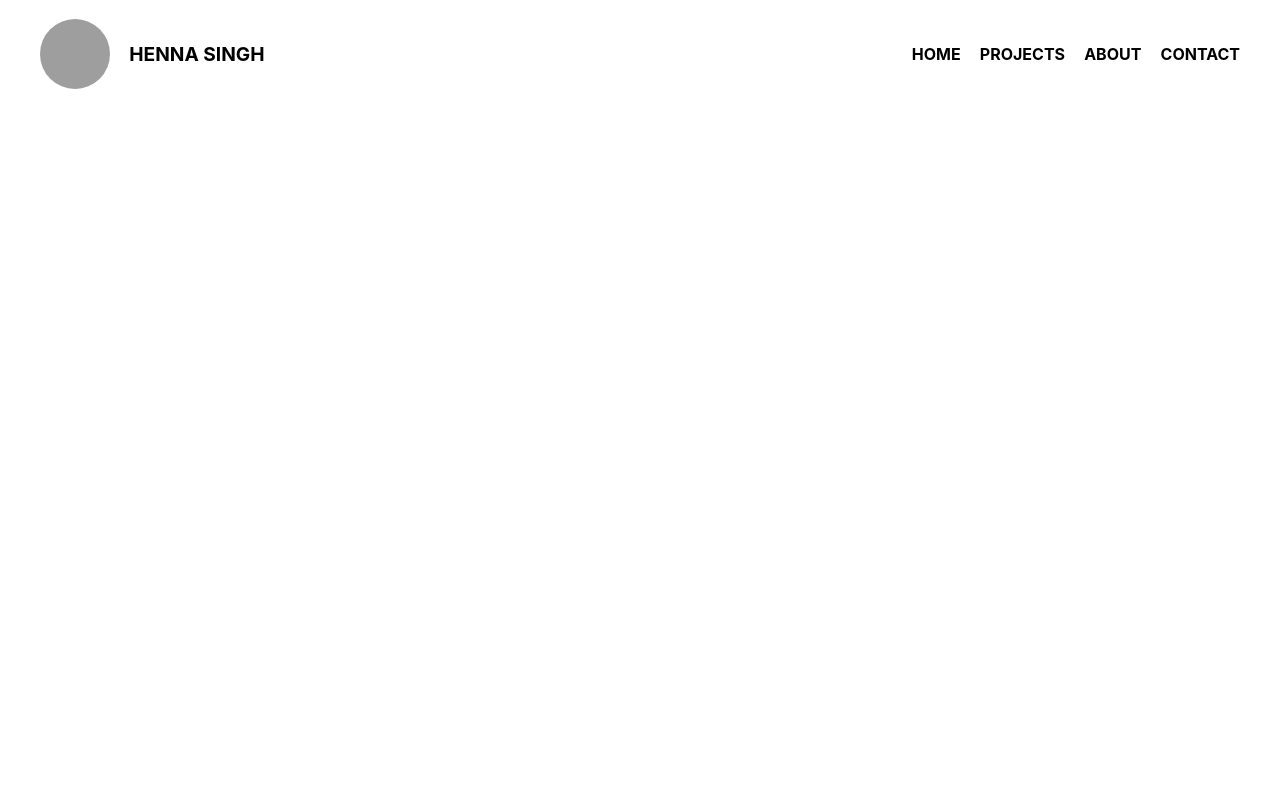
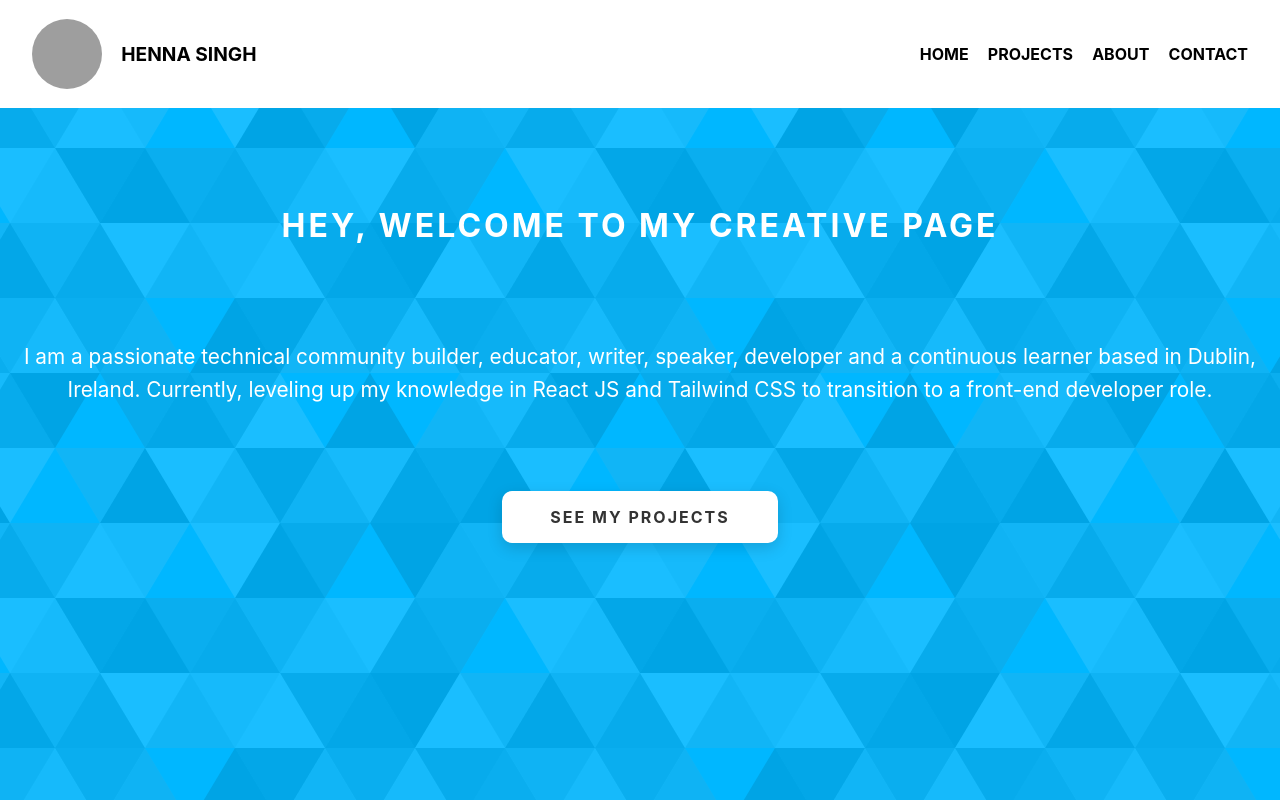
Before and after one commit to hennasingh/henna-dev, a React (Vite) app: page / in a window 1280 px wide. Shown: the top 800 px of the page. Built offline with nearby package versions, Linux system fonts and the light colour scheme; grey boxes are pictures that could not be loaded.

Commit message:
created home component and added related styles and text

```diff
--- a/src/App.css
+++ b/src/App.css
@@ -1,5 +1,18 @@
-#root {
-  max-width: 1280px;
+* {
+  --n-blue: 0, 98, 185;
+  --blue: rgba(0, 98, 185, 0.8);
+  --red: red;
+  --purple: rgba(143, 162, 255, 0.8);
+  --green: rgba(31, 79, 45, 0.8);
+  --light-green: rgba(101, 146, 74, 0.8);
+  --brown: rgba(129, 104, 8, 0.8);
+  --light-brown: rgba(186, 155, 65, 0.8);
+  --main-color:  var(--n-blue);
+}
+
+body {
+  margin:0 auto;
+  padding:0;
 }
 
 :root {
@@ -34,10 +47,6 @@ nav ul {
   gap:1em;
 }
 
-nav li {
-  text-transform: uppercase;
-}
-
 nav {
   margin-left: auto;
 }
@@ -59,5 +68,68 @@ nav {
   nav ul {
     font-weight: bold;
     gap: 1.2em;
+    text-transform: uppercase;
   }
 }
+
+/*
+** HOME PAGE
+* subtle-prism from
+* <a href="https://www.svgbackgrounds.com/set/free-svg-backgrounds-and-patterns/">Free SVG Backgrounds and Patterns by SVGBackgrounds.com</a>
+*/
+
+.home-hero {
+  color: #fff;
+  background: url(./assets/subtle-prism.svg);
+  background-position: center;
+  height: 100vh;
+  min-height: 80rem;
+  max-height: 120rem;
+}
+
+.home-hero-content {
+  display: flex;
+  flex-direction: column;
+  align-items: center;
+  justify-content: center;
+  min-height: 60vh;
+  padding:0.8em;
+}
+
+.hero-heading{
+  font-size:2rem;
+  font-weight: bold;
+  text-align: center;
+  letter-spacing: 3px;
+  text-transform: uppercase;
+}
+
+.hero-body {
+  margin: 3em auto 0 auto;
+  max-width: 80rem;
+}
+
+.hero-text {
+ text-align: center;
+  font-size: 1.3rem;
+  line-height: 1.6;
+  width:100%;
+}
+
+.projects-btn {
+  background-color: #fff;
+  padding: 1em 3em;
+  text-transform: uppercase;
+  letter-spacing: 2px;
+  border-radius: 10px;
+  text-decoration: none;
+  color: #333;
+  font-weight: bold;
+  cursor:pointer;
+  margin-top: 4em;
+  box-shadow: 0 5px 15px 0 rgba(0, 0, 0, 0.15);
+}
+
+.projects-btn:hover {
+  transform: translateY(-3px);
+}
--- a/src/App.jsx
+++ b/src/App.jsx
@@ -1,12 +1,14 @@
 import './App.css'
 import Header from './components/Header'
+import Home from './components/Home'
 
 function App() {
 
   return (
-    <>
+    <div className='portfolio'>
       <Header />
-    </>
+      <Home />
+    </div>
   )
 }
 
--- /dev/null
+++ b/src/components/Home.jsx
@@ -0,0 +1,20 @@
+import React from 'react'
+
+export default function Home() {
+
+    return (
+        <section className='home-hero'>
+            <div className='home-hero-content'>
+                <h1 className='hero-heading'>Hey, Welcome to my creative page</h1>
+                <div className='hero-body'>
+                    <p className='hero-text'>
+                        I am a passionate technical community builder, educator, writer,
+                        speaker, developer and a continuous learner based in Dublin, Ireland.
+                        Currently, leveling up my knowledge in React JS and Tailwind CSS to transition to a front-end developer role.
+                    </p>
+                </div>
+                <a href='./#projects' className='projects-btn'>See my projects</a>
+            </div>
+        </section>
+    )
+}
```
Also changed, not shown: src/assets/subtle-prism.svg (added).
